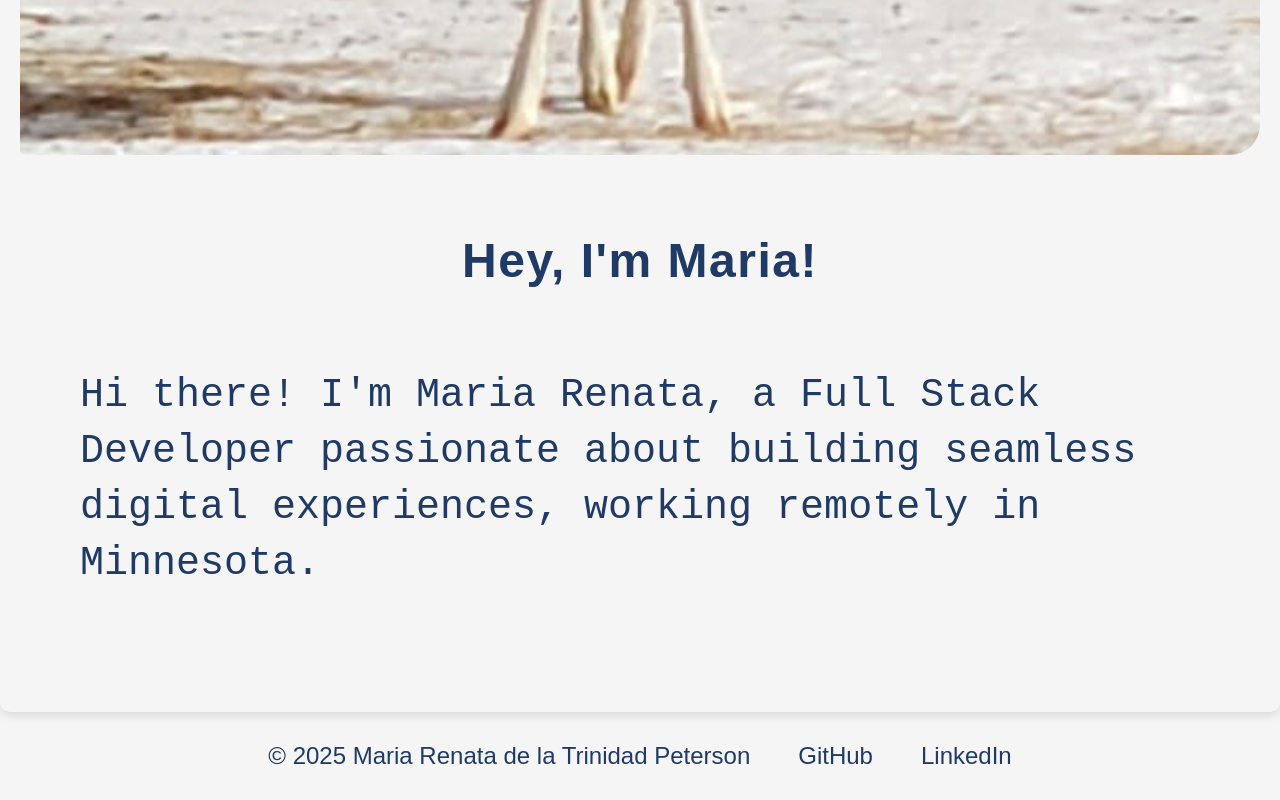
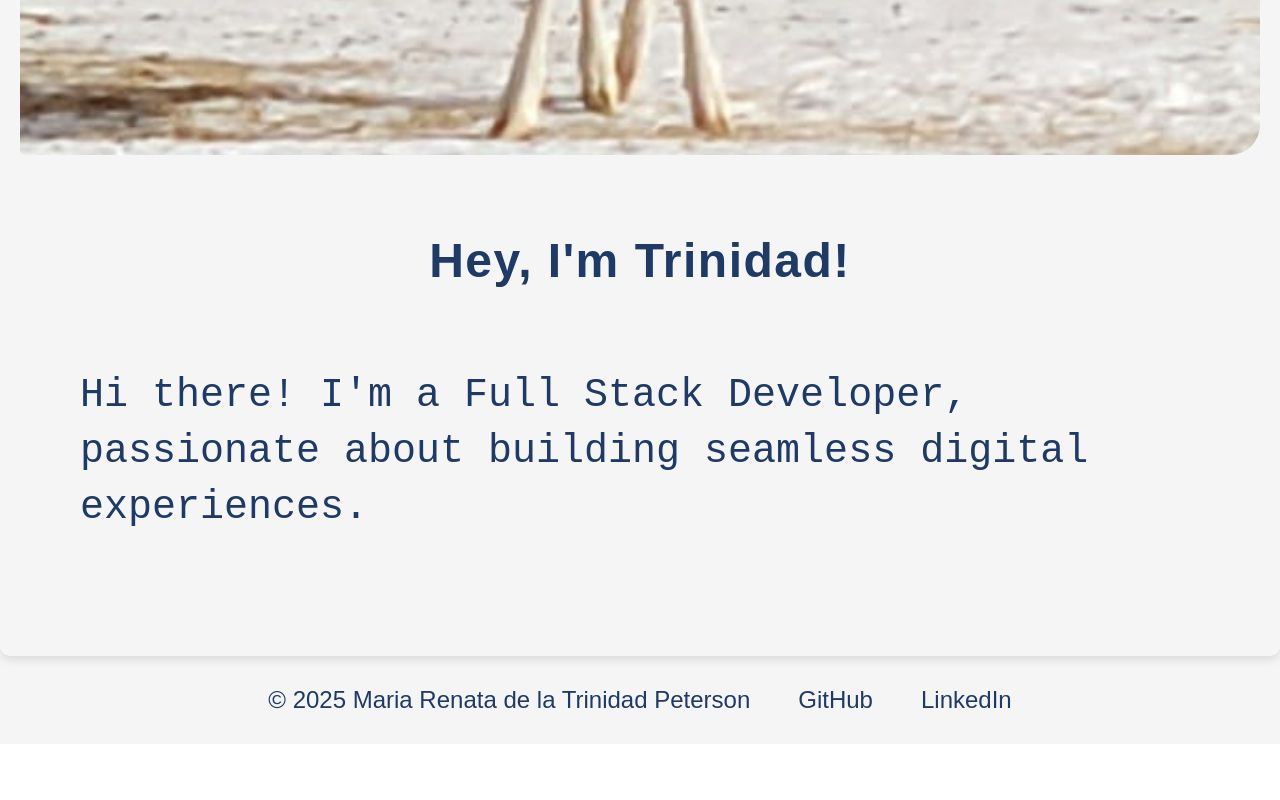
Before and after one commit to Trinigch/react-portfolio, a React (Vite) app: page / in a window 1280 px wide. Shown: the part 569-1369 px from the top of the page. After the commit the page ends 1313 px from the top, so only its background shows below. Built offline with nearby package versions, Linux system fonts and the light colour scheme.

Commit message:
polishing details

```diff
--- a/src/pages/AboutMe.tsx
+++ b/src/pages/AboutMe.tsx
@@ -94,8 +94,8 @@ const Paragraph = styled.p`
       <ImageContainer />
       <Avatar src={avatarImage} alt="Avatar" />
       <TextContainer>
-        <Heading>Hey, I'm Maria!</Heading>
-        <Paragraph>Hi there! I'm Maria Renata, a Full Stack Developer passionate about building seamless digital experiences, working remotely in Minnesota.</Paragraph>
+        <Heading>Hey, I'm Trinidad!</Heading>
+        <Paragraph>Hi there! I'm a Full Stack Developer, passionate about building seamless digital experiences.</Paragraph>
       </TextContainer>
       </div>
     </Container>
--- a/src/pages/Resume.tsx
+++ b/src/pages/Resume.tsx
@@ -50,7 +50,7 @@ export default function Resume() {
   `;
 
   const SectionTitle = styled.h2`
-    font-size: 2rem;
+    font-size: 1.8rem;
     color: var(--dark-accent);
     margin-top: 30px;
     margin-bottom: 15px;
@@ -74,7 +74,10 @@ export default function Resume() {
     text-align: left;
     padding-left: 25px;
     font-size: 1.4rem;
-    line-height: 1.8;
+    line-height: 1.6;
+    @media(max-width:650px){
+     font-size:1rem;
+     };
   `;
 
   const ContactInfo = styled.div`
```
Also changed, not shown: 2 other files (tests, documents, lock files or other folders).
